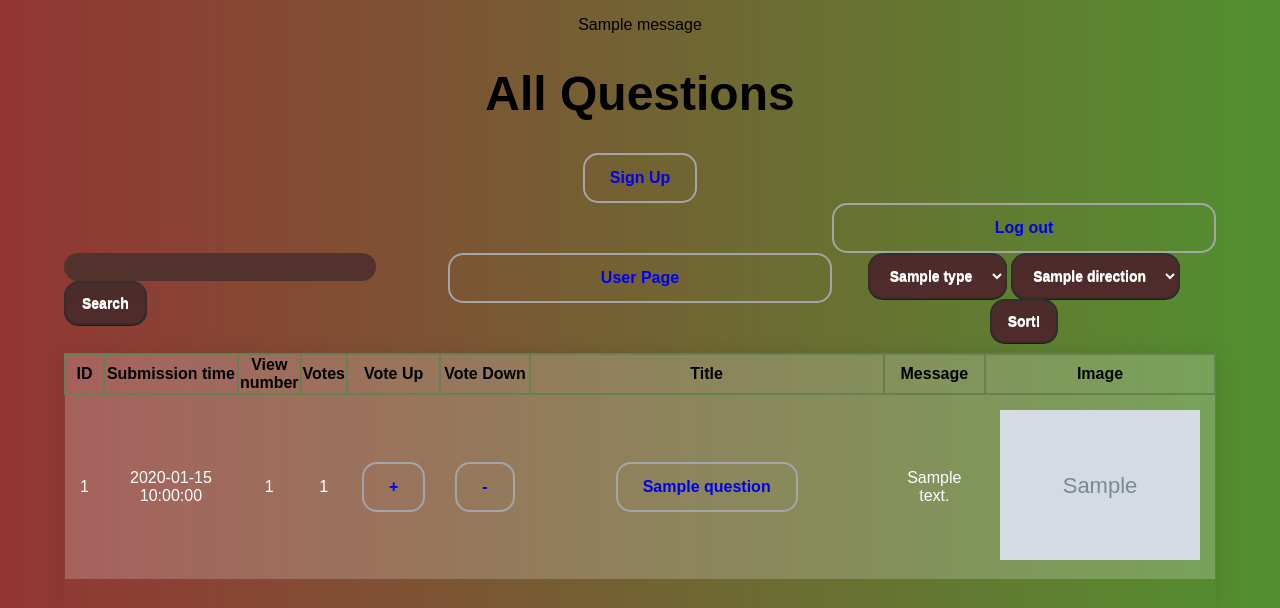
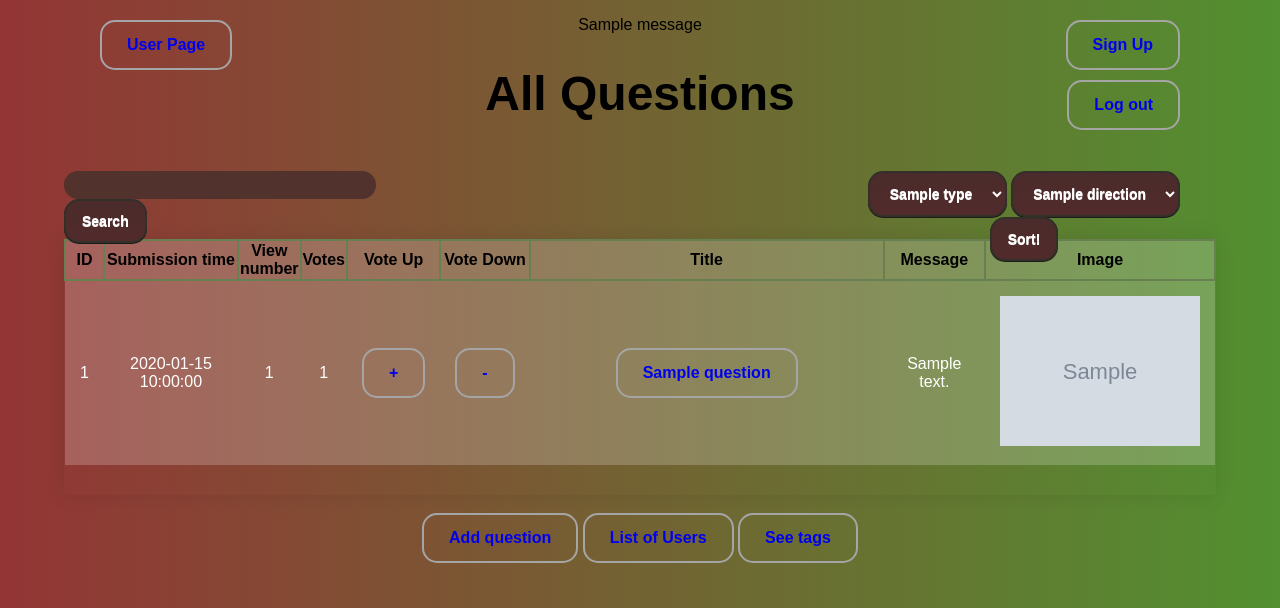
Before and after one commit to Taowathar/ask-mate-python, a Flask app: template templates/index.html in a window 1280 px wide. Shown: the top 608 px of the page. Run offline with Flask 2, Linux system fonts and the light colour scheme; the visitor is signed in with stand-in values (Sample User, id 1); the template is opened without the code that fills it: most values are stand-ins (such as "Sample title", 1, 10 or a date in 2020); grey boxes marked "Sample" are stand-in pictures; one stand-in notice (Sample message) is shown.

Commit message:
Position the login/logout/signup/userpage buttons

```diff
--- a/static/style.css
+++ b/static/style.css
@@ -1,7 +1,3 @@
-/*table {*/
-/*    width: 100%;*/
-/*    text-align: center;*/
-/*}*/
 h1 {
 	font-size: 3em;
 }
@@ -181,3 +177,24 @@ input:hover{
      box-shadow: 0px 0px 0px rgba(66,66,66,.75);
      text-shadow: 0px 0px 5px rgba(66,66,66,.75);
 }
+
+
+#signup {
+	position: absolute;
+	top: 20px;
+	right: 100px;
+}
+
+#user_page {
+	position: absolute;
+	top: 20px;
+	left: 100px;
+
+}
+
+#log {
+	position: absolute;
+	right: 100px;
+	top: 80px;
+
+}
--- a/templates/index.html
+++ b/templates/index.html
@@ -4,7 +4,14 @@
 
 {% block body %}
     <h1>{{ 'Latest Questions'if latest_questions else 'All Questions' }}</h1>
-    <a href="/registration">Sign Up</a>
+        <a id="signup" href="/registration">Sign Up</a>
+        {% if session['username'] %}
+            <a id="log" href="/logout">Log out</a>
+            <a id="user_page" href="/user/{{ user_id }}">User Page</a>
+        {% else %}
+            <a id="log" href="/login">Login</a>
+        {% endif %}
+
     <div class="top">
         <br>
             <form class="search" action="/search" method="get" enctype="multipart/form-data">
@@ -12,12 +19,7 @@
                 <button type="submit" name="submit" id="submit">Search</button>
             </form>
         <br>
-        {% if session['username'] %}
-            <a href="/logout">Log out</a>
-            <a href="/user/{{ user_id }}">User Page</a>
-        {% else %}
-            <a href="/login">Login</a>
-        {% endif %}
+
         {% if not latest_questions %}
             <form class="sorting" action='/list' method="get" enctype="multipart/form-data">
                 <select name="sorting" id="sorting" required>
--- a/templates/layout.html
+++ b/templates/layout.html
@@ -8,7 +8,7 @@
       {% if messages %}
 
         {% for message in messages %}
-          <p>{{ message }}</p>
+          <p id="flash">{{ message }}</p>
         {% endfor %}
 
       {% endif %}
```
